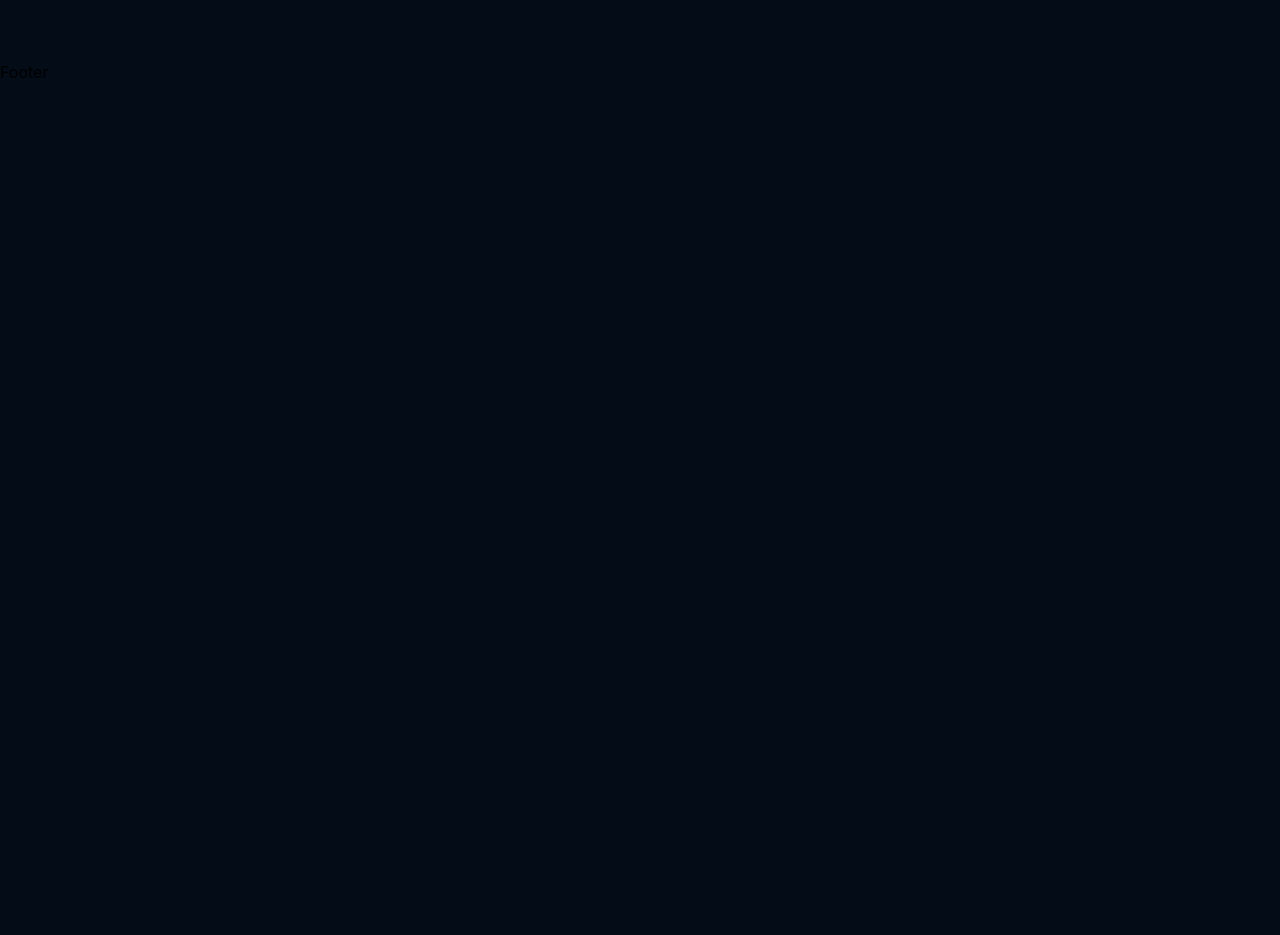
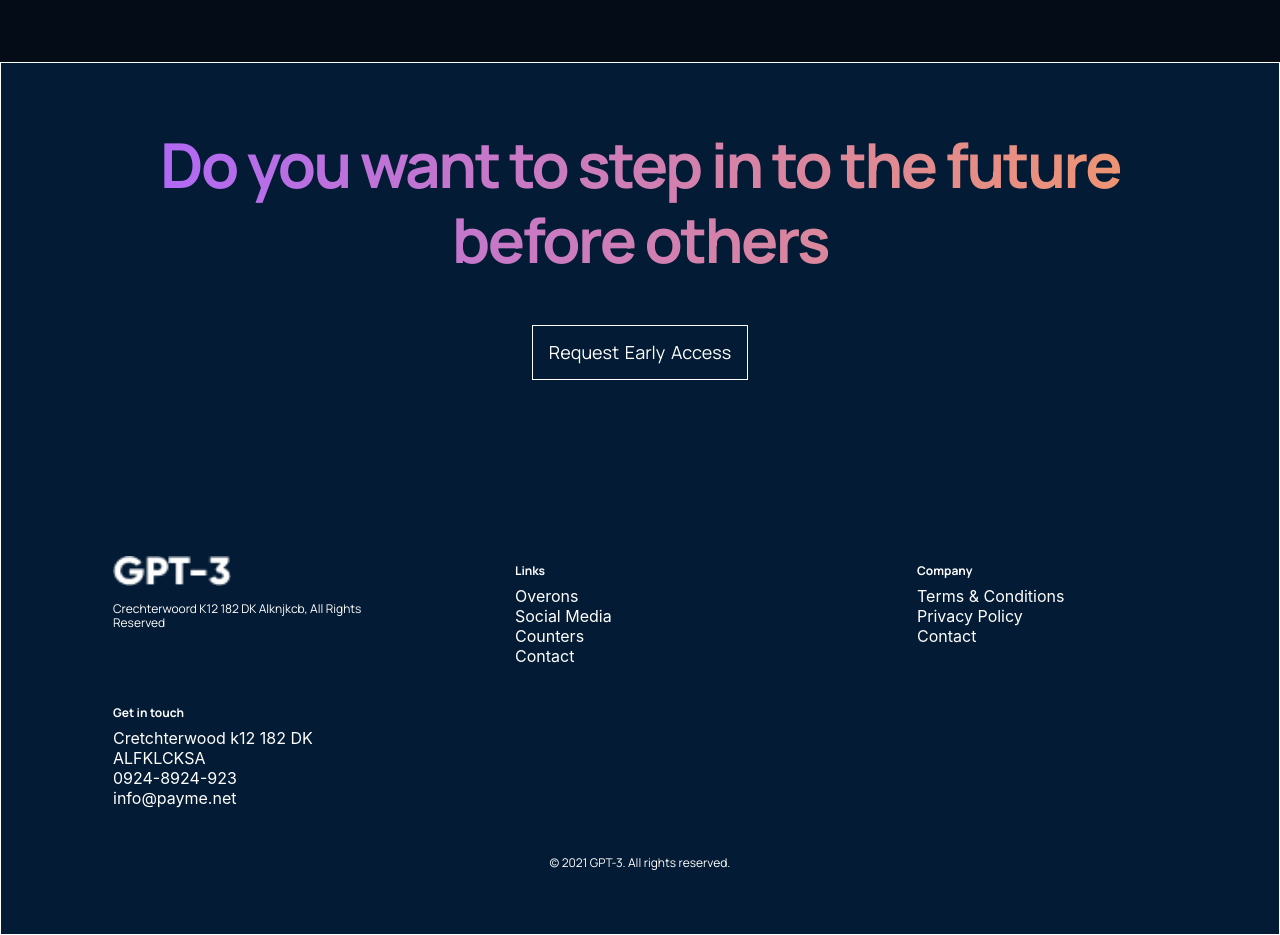
Before and after one commit to prg-04/gsm-portfolio, a React (Create React App) app: page / in a window 1280 px wide. Shown: the part 4211-5146 px from the top of the page. Before the commit the page ends 4293 px from the top, so only its background shows below. Built offline with nearby package versions, Linux system fonts and the light colour scheme.

Commit message:
Include the footer component

```diff
--- a/src/components/navbar/Navbar.jsx
+++ b/src/components/navbar/Navbar.jsx
@@ -9,7 +9,7 @@
       <a href="#home">Home</a>
     </p>
     <p>
-      <a href="#wgpt3">What is GPT</a>
+      <a href="#whpt3">What is GPT</a>
     </p>
     <p>
       <a href="#possibility">Open AI</a>
--- a/src/container/blog/blog.css
+++ b/src/container/blog/blog.css
@@ -40,14 +40,14 @@
 	}
 
 	.gpt3__blog-container_grpA {
-		margin: 2rem 0
+		margin: 2rem 0;
 	}
 
 	.gpt3__blog-container_grpA .gpt3__blog-container_article {
-		width: 48%
+		width: 48%;
 	}
 
-	.gpt3__blog-container_grpA .gpt3__blog-container_article {
+	.gpt3__blog-container_grpA .gpt3__blog-container_article-img {
 		height: 250px
 	}
 }
@@ -58,7 +58,7 @@
 	}
 
 	.gpt3__blog-container_grpA .gpt3__blog-container_article {
-		width: 100%
+		width: 100%;
 	}
 
 	.gpt3__blog-heading h1 {
--- a/src/container/footer/Footer.jsx
+++ b/src/container/footer/Footer.jsx
@@ -1,8 +1,48 @@
 import React from "react";
 import './footer.css';
+import gpt3 from '../../assets/GPT-3.png'
 
 const Footer = () => {
-  return <div>Footer</div>;
+  return (
+    <div className="gpt3__footer section__padding">
+      <div className="gpt3__footer-heading">
+        <h1 className="gradient__text">Do you want to step in to the future before others</h1>
+      </div>
+      <div className="gpt3__footer-btn">
+        <p>Request Early Access</p>
+      </div>
+      <div className="gpt3__footer-links">
+        <div className="gpt3__footer-links_logo">
+          <img src={gpt3} alt="gpt3-logo" />
+          <p>Crechterwoord K12 182 DK Alknjkcb, All Rights Reserved</p>
+        </div>
+        <div className="gpt3__footer-links_div">
+          <h4>Links</h4>
+          <p>Overons</p>
+          <p>Social Media</p>
+          <p>Counters</p>
+          <p>Contact</p>
+
+        </div>
+         <div className="gpt3__footer-links_div">
+          <h4>Company</h4>
+          <p>Terms & Conditions</p>
+          <p>Privacy Policy</p>
+          <p>Contact</p>
+
+        </div>
+         <div className="gpt3__footer-links_div">
+          <h4>Get in touch</h4>
+          <p>Cretchterwood k12 182 DK ALFKLCKSA</p>
+          <p>0924-8924-923</p>
+          <p>info@payme.net</p>
+        </div>
+      </div>
+      <div className="gpt3__footer-copyright">
+        <p>© 2021 GPT-3. All rights reserved.</p>
+      </div>
+    </div>
+    );
 };
 
 export default Footer;
--- a/src/container/footer/footer.css
+++ b/src/container/footer/footer.css
@@ -0,0 +1,143 @@
+.gpt3__footer {
+border:1px solid #fff;
+color: #fff;
+display: flex;
+justify-content: center;
+align-items: center;
+flex-direction: column;
+background: var(--color-footer);
+}
+
+.gpt3__footer-heading {
+	width: 100%;
+	text-align: center;
+	margin-bottom: 3rem;
+}
+
+.gpt3__footer-heading h1 {
+	font-family: var(--font-family);
+	font-weight: 800;
+	font-size: 62px;
+	line-height: 75px;
+	text-align: center;
+	letter-spacing: -0.04em;
+}
+
+.gpt3__footer-btn {
+	display: flex;
+	justify-content: center;
+	align-items: center;
+	padding: 1rem;
+	border:1px solid #fff;
+	margin-bottom: 10rem;
+	cursor: pointer;
+
+}
+
+.gpt3__footer-btn p {
+	font-family: var(--font-family);
+	font-size: 18px;
+	line-height: 21px;
+	color: #fff;
+	word-spacing: 2px;
+
+}
+
+.gpt3__footer-links {
+	display: flex;
+	justify-content: space-between;
+	flex-wrap: wrap;
+	flex-direction: row;
+	width: 100%;
+	text-align: left;
+}
+
+.gpt3__footer-links div {
+	width: 250px;
+	margin: 1rem;
+}
+
+.gpt3__footer-links_logo {
+	display: flex;
+	flex-direction: column;
+}
+
+.gpt3__footer-links_logo img {
+	width: 118px;
+	height: 30px;
+	margin-bottom: 1rem;
+}
+
+.gpt3__footer-links_logo p {
+	font-family: var(--font-family);
+	font-size: 12px;
+	line-height: 14px;
+	color: #fff;
+}
+
+.gpt3__footer-links_div {
+	display: flex;
+	justify-content: flex-start;
+	flex-direction: column;
+}
+
+.gpt3__footer-links_div h4 {
+	font-family: var(--font-family);
+	font-size: 14px;
+	line-height: 16px;
+	color: #fff;
+	margin-bottom: 1rem;
+}
+
+.gpt3__footer-links_div h4 {
+	font-family: var(--font-family);
+	font-size: 12px;
+	line-height: 14px;
+	margin: 0.5rem 0;
+	cursor: pointer;
+	color: #FFFFFF;
+}
+
+.gpt3__footer-copyright {
+	margin-top: 2rem;
+	text-align: center;
+	width: 100%;
+}
+
+.gpt3__footer-copyright p {
+	font-family:  var(--font-family);
+	font-size: 12px;
+	line-height: 14px;
+	color: #FFFFFF;
+}
+
+@media screen and (max-width:850px) {
+	.gpt3__footer-heading h1 {
+		font-size: 44px;
+		line-height: 50px;
+	}
+}
+
+@media screen and (max-width:550px) {
+	.gpt3__footer-heading h1 {
+		font-size: 34px;
+		line-height: 42px;
+	}
+
+	.gpt3__footer-links div {
+		margin: 1rem 0;
+	}
+
+	.gpt3__footer-btn p {
+		font-size: 14px;
+		line-height: 20px;
+	}
+}
+
+
+@media screen and (max-width:550px) {
+	.gpt3__footer-heading h1 {
+		font-size: 28px;
+		line-height: 38px;
+	}
+}
```
